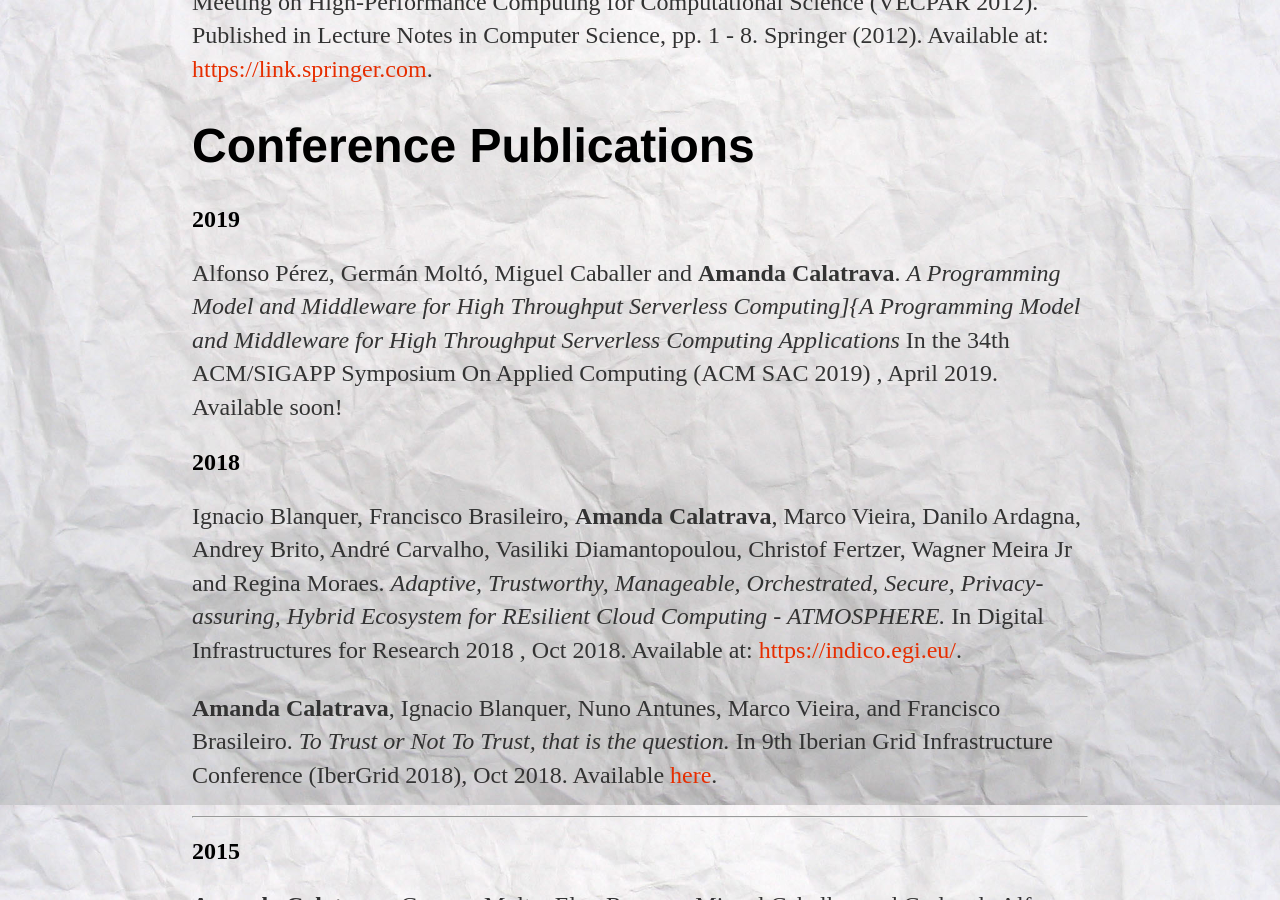
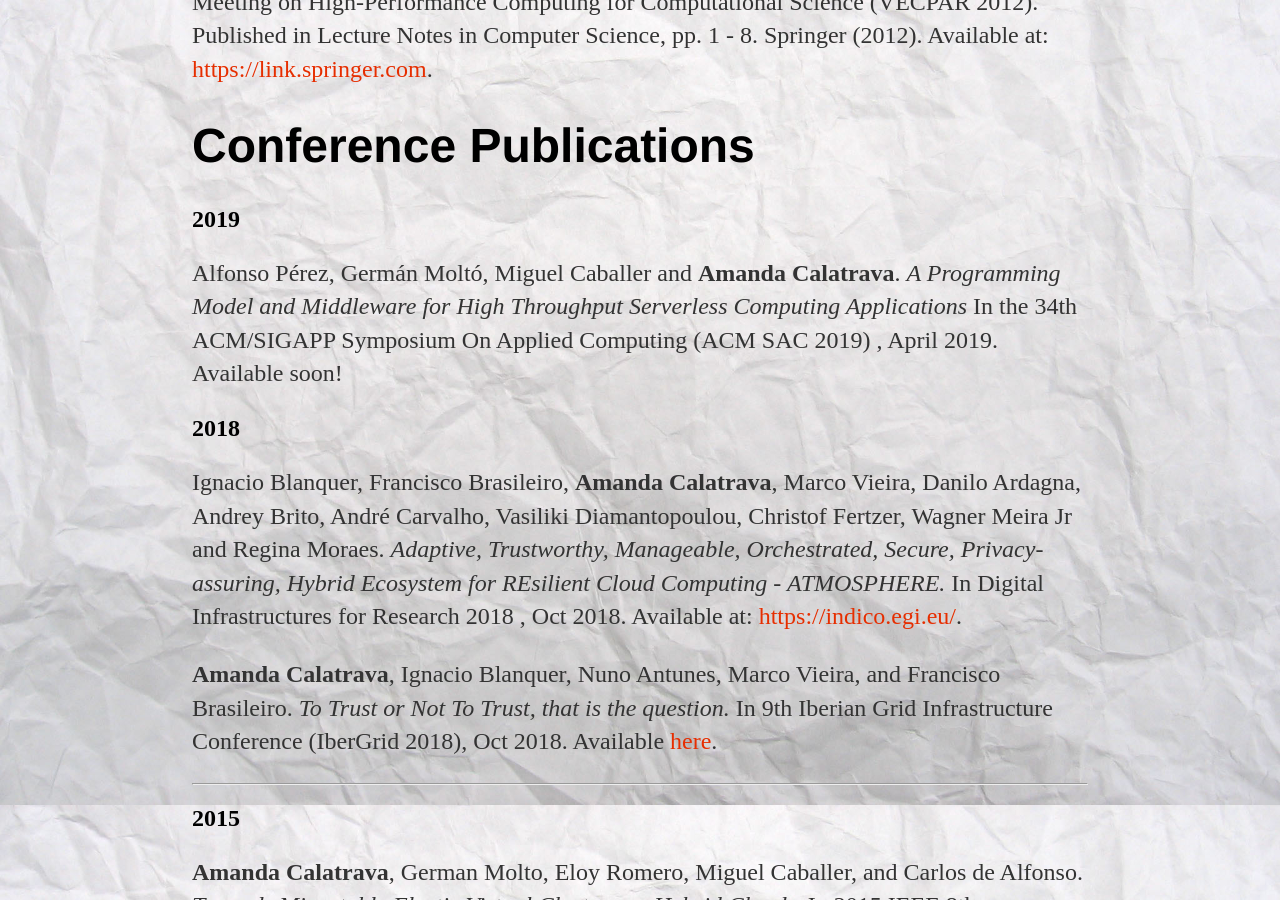
Before and after one commit to amcaar/amcaar.github.io, a Jekyll site: the page built from cv/index.html, in a window 1280 px wide and 900 px high, scrolled down 1115 px. Built offline with Jekyll 4.4.1, drawn with Linux system fonts in a browser that asks for light colours.

Commit message:
Update index.html

```diff
--- a/cv/index.html
+++ b/cv/index.html
@@ -43,7 +43,7 @@
 		<h1>Conference Publications</h1>
 		<h2>2019</h2>
 		<p>Alfonso Pérez, Germán Moltó, Miguel Caballer and <strong>Amanda Calatrava</strong>.
-			<em>A Programming Model and Middleware for High Throughput Serverless Computing]{A Programming Model and Middleware for High Throughput Serverless Computing Applications</em> In the 34th ACM/SIGAPP Symposium On Applied Computing (ACM SAC 2019)
+			<em>A Programming Model and Middleware for High Throughput Serverless Computing Applications</em> In the 34th ACM/SIGAPP Symposium On Applied Computing (ACM SAC 2019)
 			, April 2019. Available soon!</p>
 
 		<h2>2018</h2>
```
